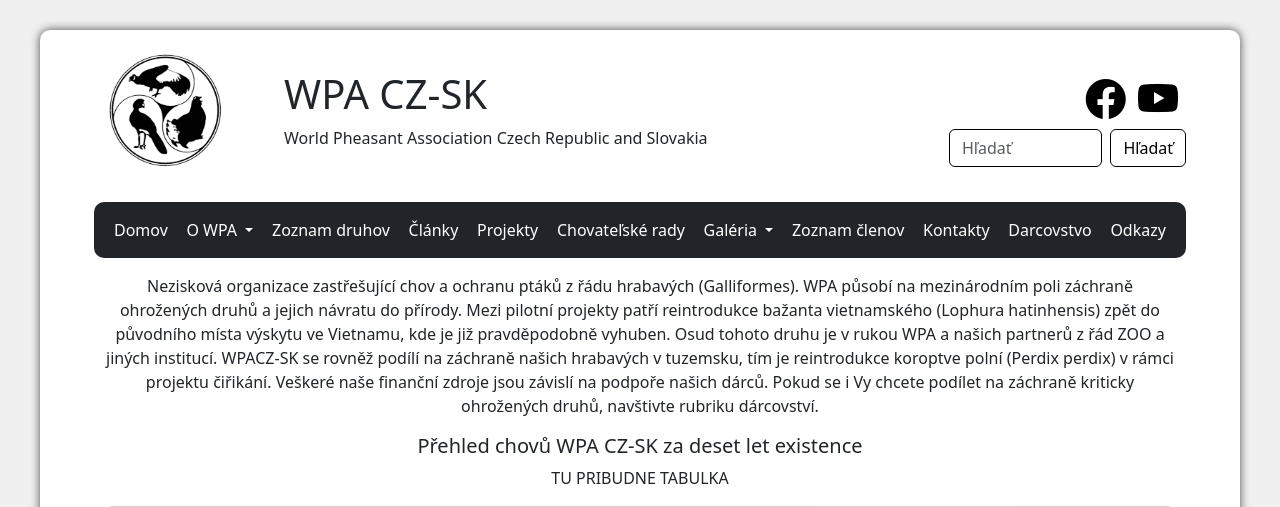
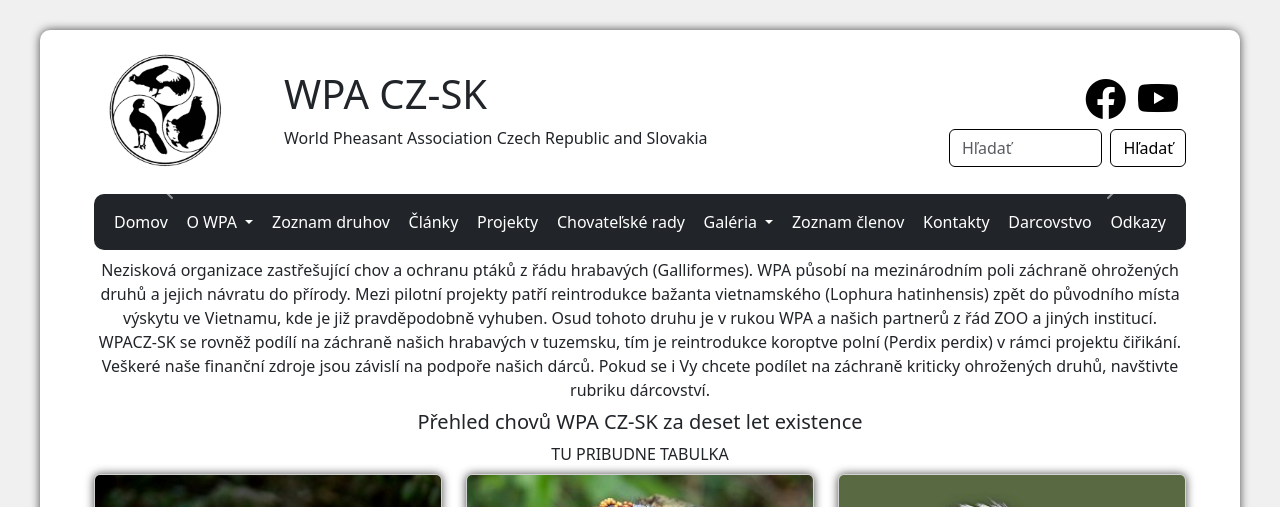
Before and after one commit to matus-kocik/wpaczsk, a Django app: page / in a window 1280 px wide. Shown: the top 507 px of the page. Run offline with Django 5.2, Linux system fonts and the light colour scheme; data that the repository does not hold is empty; grey boxes are pictures that could not be loaded.

Commit message:
change acoount and add is staff ... change templates, add images, first cards...

```diff
--- a/wpaczskBE/account/admin.py
+++ b/wpaczskBE/account/admin.py
@@ -23,9 +23,9 @@
             SK: Skupiny polí používané na usporiadanie polí v rozhraní admina.
     """
 
-    list_display = ("first_name", "last_name", "email", "email_verified")
+    list_display = ("first_name", "last_name", "email", "email_verified", "is_staff", "is_superuser")
     search_fields = ("email", "first_name", "last_name")
-    list_filter = ("is_superuser", "groups")
+    list_filter = ("is_superuser", "is_staff", "groups")
     fieldsets = (
         (None, {"fields": ("email", "password")}),
         (
@@ -54,6 +54,7 @@
             {
                 "fields": (
                     "is_superuser",
+                    "is_staff",
                     "groups",
                     "user_permissions",
                 )
--- a/wpaczskBE/account/models.py
+++ b/wpaczskBE/account/models.py
@@ -107,7 +107,9 @@
         verbose_name="Pohlavie",
         help_text="Pohlavie užívateľa.",
     )
-
+    is_active = models.BooleanField(default=True)
+    is_staff = models.BooleanField(default=False)
+    is_superuser = models.BooleanField(default=False)
     date_joined = models.DateTimeField(
         default=timezone.now,
         verbose_name="Dátum vytvorenia účtu",
--- a/wpaczskBE/main/templates/main/home.html
+++ b/wpaczskBE/main/templates/main/home.html
@@ -1,10 +1,11 @@
 {% extends "base.html" %}
+
+{% load static %}
 
 {% block title %}Home{% endblock %}
 
 {% block content %}
-<div class="container mt-3">
-    <div class="container mb-3">
+    <div class="container mb-2">
         <div class="col text-center">
             Nezisková organizace zastřešující chov a ochranu ptáků z řádu hrabavých (Galliformes). WPA působí na
             mezinárodním poli záchraně ohrožených druhů a jejich návratu do přírody. Mezi pilotní projekty patří
@@ -16,40 +17,46 @@
             rubriku dárcovství.
         </div>
     </div>
-    <div class="container mb-3">
+    <div class="container mb-2">
         <div class="col text-center">
             <h5>Přehled chovů WPA CZ-SK za deset let existence</h5>
             TU PRIBUDNE TABULKA
         </div>
     </div>
-    <div class="container mb-3">
-        <div class="card-group">
+    <div class="container mb-2">
+        <div class="row">
+            <div class="col-md-4">
                 <div class="card">
-                <img src="..." class="card-img-top" alt="...">
+                    <img src="{% static 'main/images/projekty.jpg' %}" class="card-img-top" alt="Projekty">
                     <div class="card-body">
-                    <h5 class="card-title">Projekty</h5>
+                        <h4 class="card-title">Projekty</h4>
                     </div>
                 </div>
+            </div>
+            <div class="col-md-4">
                 <div class="card">
-                <img src="..." class="card-img-top" alt="...">
+                    <img src="{% static 'main/images/clanky.jpg' %}" class="card-img-top" alt="Články">
                     <div class="card-body">
-                    <h5 class="card-title">Články</h5>
+                        <h4 class="card-title">Články</h4>
                     </div>
                 </div>
+            </div>
+            <div class="col-md-4">
                 <div class="card">
-                <img src="..." class="card-img-top" alt="...">
+                    <img src="{% static 'main/images/inzercia.jpg' %}" class="card-img-top" alt="Inzercia">
                     <div class="card-body">
-                    <h5 class="card-title">Inzercia</h5>
+                        <h4 class="card-title">Inzercia</h4>
                     </div>
                 </div>
             </div>
         </div>
-    <div class="container mb-3">
+    </div>
+<div class="container mb-2">
     <div class="d-grid gap-2">
         <button class="btn btn-danger" type="button">Prihláška</button>
     </div>
 </div>
-    <div class="container mb-3">
+<div class="container mb-2">
     <div class="card">
         <img src="..." class="card-img-top" alt="...">
         <div class="card-body">
--- a/wpaczskBE/static/css/styles.css
+++ b/wpaczskBE/static/css/styles.css
@@ -1,6 +1,11 @@
 body {
     background-color: #f0f0f0;
     padding: 10px;
+}
+
+.carousel-inner,
+.navbar {
+    border-radius: 10px;
 }
 
 .navbar-nav {
@@ -79,3 +84,7 @@
 .bi-facebook:hover {
     color: #1877F2;
 }
+
+.card {
+    box-shadow: 0 0 10px rgba(0, 0, 0, 0.7);
+}
--- a/wpaczskBE/templates/base.html
+++ b/wpaczskBE/templates/base.html
@@ -94,9 +94,9 @@
                 </div>
             </div>
         </header>
-        <div class="container">
+        <div class="container mb-2">
             <div id="carouselExampleAutoplaying" class="carousel slide container" data-bs-ride="carousel"
-                data-bs-interval="7000">
+                data-bs-interval="5000">
                 <!--
                     EN: Bootstrap carousel for rotating images.
                     SK: Bootstrap karusel pre rotovanie obrázkov.
@@ -135,9 +135,9 @@
                 </button>
             </div>
         </div>
-        <div class="container mt-3">
+        <div class="container mb-2">
             <div class="container">
-                <nav class="navbar navbar-expand-lg bg-dark" data-bs-theme="dark" style="border-radius: 10px;">
+                <nav class="navbar navbar-expand-lg bg-dark" data-bs-theme="dark">
                     <!--
                             EN: Navigation bar with links to different pages.
                             SK: Navigačný panel s odkazmi na rôzne stránky.
--- a/wpaczskBE/wpaczskBE_projekt/settings.py
+++ b/wpaczskBE/wpaczskBE_projekt/settings.py
@@ -92,6 +92,8 @@
 
 USE_TZ = True
 
+STATICFILES_STORAGE = 'django.contrib.staticfiles.storage.ManifestStaticFilesStorage'
+STATIC_ROOT = os.path.join(BASE_DIR, 'staticfiles')
 STATIC_URL = "/static/"
 STATICFILES_DIRS = [
     os.path.join(BASE_DIR, "static"),
```
Also changed, not shown: wpaczskBE/account/migrations/0003_profile_is_active_profile_is_staff_and_more.py (added), wpaczskBE/main/static/main/images/clanky.jpg (added), wpaczskBE/main/static/main/images/inzercia.jpg (added), wpaczskBE/main/static/main/images/projekty.jpg (added). Lines whose indentation alone changed are shown as unchanged.
